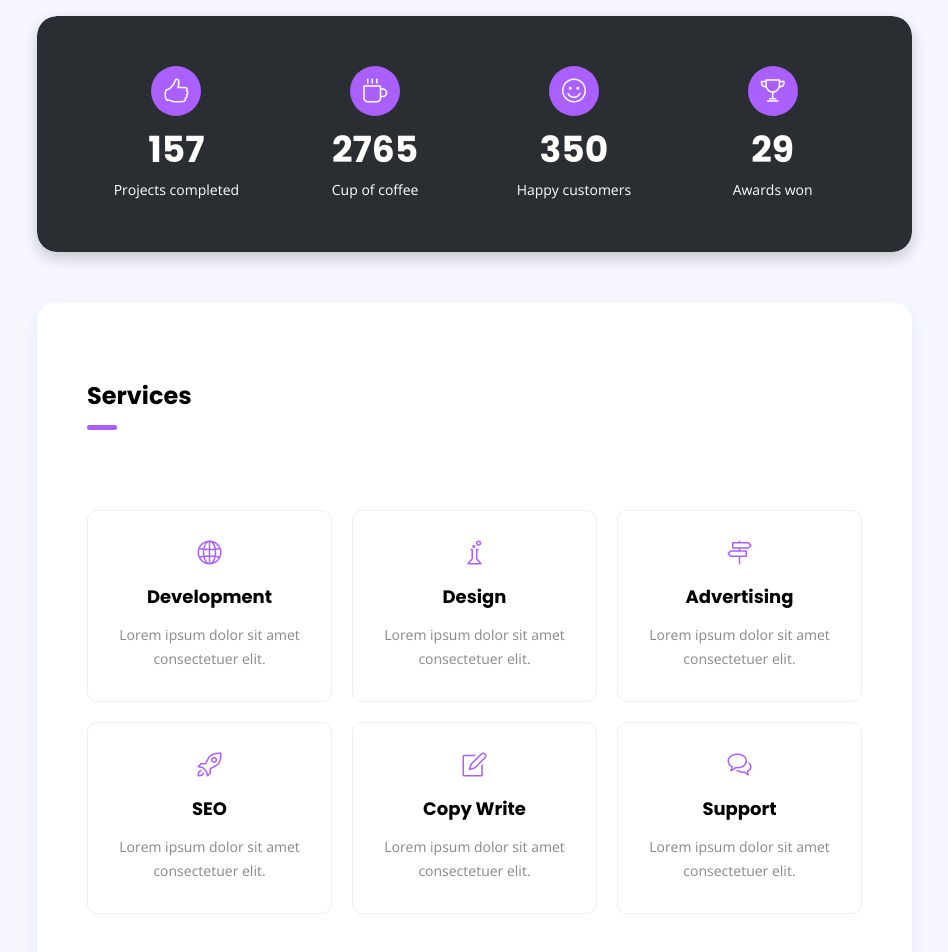
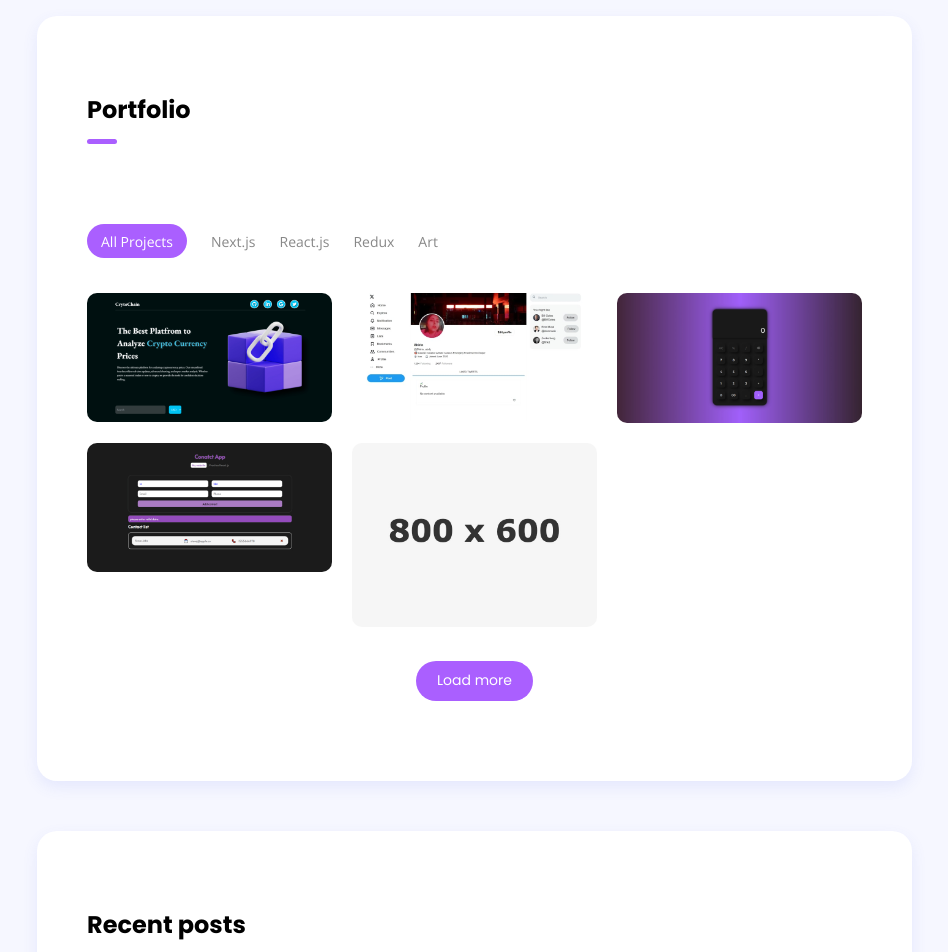
Before and after one commit to ShirinAbdz/portfolio-project, a React (Create React App) app: page / in a window 1280 px wide. Shown: the part 1848-2800 px from the top of the page, without its empty margins (313-1261 px from the left). Built offline with nearby package versions, Linux system fonts and the light colour scheme.

Commit message:
style: remove some sections from home page

```diff
--- a/public/index.html
+++ b/public/index.html
@@ -6,39 +6,16 @@
   <link rel="icon" href="%PUBLIC_URL%/favicon.ico" />
   <meta name="viewport" content="width=device-width, initial-scale=1" />
   <meta name="theme-color" content="#000000" />
-  <meta name="description" content="Web site created using create-react-app" />
+  <meta name="description" content="My Portfolio" />
   <link rel="apple-touch-icon" href="%PUBLIC_URL%/logo192.png" />
-  <!--
-      manifest.json provides metadata used when your web app is installed on a
-      user's mobile device or desktop. See https://developers.google.com/web/fundamentals/web-app-manifest/
-    -->
   <link rel="manifest" href="%PUBLIC_URL%/manifest.json" />
-  <!--
-      Notice the use of %PUBLIC_URL% in the tags above.
-      It will be replaced with the URL of the `public` folder during the build.
-      Only files inside the `public` folder can be referenced from the HTML.
-
-      Unlike "/favicon.ico" or "favicon.ico", "%PUBLIC_URL%/favicon.ico" will
-      work correctly both with client-side routing and a non-root public URL.
-      Learn how to configure a non-root public URL by running `npm run build`.
-    -->
   <link rel="stylesheet" href="/css/simple-line-icons.css">
-  <title>Bako - React Portfolio Template</title>
+  <title>Shirin Abdollahzadeh</title>
 </head>
 
 <body>
-  <noscript>You need to enable JavaScript to run this app.</noscript>
+  <!-- <noscript>You need to enable JavaScript to run this app.</noscript> -->
   <div id="root"></div>
-  <!--
-      This HTML file is a template.
-      If you open it directly in the browser, you will see an empty page.
-
-      You can add webfonts, meta tags, or analytics to this file.
-      The build step will place the bundled scripts into the <body> tag.
-
-      To begin the development, run `npm start` or `yarn start`.
-      To create a production bundle, use `npm run build` or `yarn build`.
-    -->
 </body>
 
 </html>
--- a/src/components/Items/Service.jsx
+++ b/src/components/Items/Service.jsx
@@ -1,13 +1,13 @@
-import React from "react";
+// import React from "react";
 
-function Service({ service: { name, content, icon } }) {
-  return (
-    <div className="service-item text-center">
-      <i className={`${icon} icon-simple`}></i>
-      <h4 className="my-3">{name}</h4>
-      <p className="mb-0">{content}</p>
-    </div>
-  );
-}
+// function Service({ service: { name, content, icon } }) {
+//   return (
+//     <div className="service-item text-center">
+//       <i className={`${icon} icon-simple`}></i>
+//       <h4 className="my-3">{name}</h4>
+//       <p className="mb-0">{content}</p>
+//     </div>
+//   );
+// }
 
-export default Service;
+// export default Service;
--- a/src/components/Layout/Header.jsx
+++ b/src/components/Layout/Header.jsx
@@ -11,7 +11,7 @@ import {
 import { SiGmail } from "react-icons/si";
 
 const headerData = {
-  name: "Shirin Gohari",
+  name: "Shirin Abdollahzadeh",
   designation: "ّFrontend Developer",
   imageThumb: "/images/logo.png",
   social: {
@@ -115,7 +115,7 @@ function Header({ toggleHeader, toggleHandler }) {
                   </Link>
                 )}
               </li>
-              <li>
+              {/* <li>
                 {currentPath === "/" ? (
                   <ScrollLink
                     activeClass="active"
@@ -132,8 +132,8 @@ function Header({ toggleHeader, toggleHandler }) {
                     <i className="icon-bulb"></i>Services
                   </Link>
                 )}
-              </li>
-              <li>
+              </li> */}
+              {/* <li>
                 {currentPath === "/" ? (
                   <ScrollLink
                     activeClass="active"
@@ -150,7 +150,7 @@ function Header({ toggleHeader, toggleHandler }) {
                     <i className="icon-graduation"></i>Resume
                   </Link>
                 )}
-              </li>
+              </li> */}
               <li>
                 {currentPath === "/" ? (
                   <ScrollLink
--- a/src/components/Sections/Services.jsx
+++ b/src/components/Sections/Services.jsx
@@ -1,55 +1,55 @@
-import React from "react";
-import Service from "../Items/Service";
+// import React from "react";
+// import Service from "../Items/Service";
 
-const servicesData = [
-  {
-    id: 1,
-    name: "Development",
-    content: "Lorem ipsum dolor sit amet consectetuer elit.",
-    icon: "icon-globe",
-  },
-  {
-    id: 2,
-    name: "Design",
-    content: "Lorem ipsum dolor sit amet consectetuer elit.",
-    icon: "icon-chemistry",
-  },
-  {
-    id: 3,
-    name: "Advertising",
-    content: "Lorem ipsum dolor sit amet consectetuer elit.",
-    icon: "icon-directions",
-  },
-  {
-    id: 4,
-    name: "SEO",
-    content: "Lorem ipsum dolor sit amet consectetuer elit.",
-    icon: "icon-rocket",
-  },
-  {
-    id: 5,
-    name: "Copy Write",
-    content: "Lorem ipsum dolor sit amet consectetuer elit.",
-    icon: "icon-note",
-  },
-  {
-    id: 6,
-    name: "Support",
-    content: "Lorem ipsum dolor sit amet consectetuer elit.",
-    icon: "icon-bubbles",
-  },
-];
+// const servicesData = [
+//   {
+//     id: 1,
+//     name: "Development",
+//     content: "Lorem ipsum dolor sit amet consectetuer elit.",
+//     icon: "icon-globe",
+//   },
+//   {
+//     id: 2,
+//     name: "Design",
+//     content: "Lorem ipsum dolor sit amet consectetuer elit.",
+//     icon: "icon-chemistry",
+//   },
+//   {
+//     id: 3,
+//     name: "Advertising",
+//     content: "Lorem ipsum dolor sit amet consectetuer elit.",
+//     icon: "icon-directions",
+//   },
+//   {
+//     id: 4,
+//     name: "SEO",
+//     content: "Lorem ipsum dolor sit amet consectetuer elit.",
+//     icon: "icon-rocket",
+//   },
+//   {
+//     id: 5,
+//     name: "Copy Write",
+//     content: "Lorem ipsum dolor sit amet consectetuer elit.",
+//     icon: "icon-note",
+//   },
+//   {
+//     id: 6,
+//     name: "Support",
+//     content: "Lorem ipsum dolor sit amet consectetuer elit.",
+//     icon: "icon-bubbles",
+//   },
+// ];
 
-function Services() {
-  return (
-    <div className="row -mt-20">
-      {servicesData.map((service) => (
-        <div className="col-md-4 col-sm-6 mt-20" key={service.id}>
-          <Service service={service} />
-        </div>
-      ))}
-    </div>
-  );
-}
+// function Services() {
+//   return (
+//     <div className="row -mt-20">
+//       {servicesData.map((service) => (
+//         <div className="col-md-4 col-sm-6 mt-20" key={service.id}>
+//           <Service service={service} />
+//         </div>
+//       ))}
+//     </div>
+//   );
+// }
 
-export default Services;
+// export default Services;
--- a/src/pages/Homepage.jsx
+++ b/src/pages/Homepage.jsx
@@ -39,23 +39,23 @@ function Homepage() {
         </section>
       </Element>
 
-      <Element name="section-funfacts">
+      {/* <Element name="section-funfacts">
         <Funfacts />
-      </Element>
+      </Element> */}
 
-      <Element name="section-services">
+      {/* <Element name="section-services">
         <section className="shadow-blue white-bg padding">
           <SectionHeading title="Services" />
           <Services />
         </section>
-      </Element>
+      </Element> */}
 
-      <Element name="section-experiences">
+      {/* <Element name="section-experiences">
         <section className="shadow-blue white-bg padding">
           <SectionHeading title="Experience" />
           <Experiences />
         </section>
-      </Element>
+      </Element> */}
 
       <Element name="section-portfolios">
         <section className="shadow-blue white-bg padding">
@@ -64,23 +64,23 @@ function Homepage() {
         </section>
       </Element>
 
-      <Element name="section-pricing">
+      {/* <Element name="section-pricing">
         <section className="shadow-blue white-bg padding">
           <SectionHeading title="Pricing table" />
           <PricingTable />
         </section>
-      </Element>
+      </Element> */}
 
-      <Element name="section-testimonials">
+      {/* <Element name="section-testimonials">
         <section className="shadow-blue white-bg padding">
           <SectionHeading title="Testimonials" />
           <Testimonials />
         </section>
-      </Element>
+      </Element> */}
 
-      <Element name="section-clients">
+      {/* <Element name="section-clients">
         <Clients />
-      </Element>
+      </Element> */}
 
       <Element name="section-blogs">
         <section className="shadow-blue white-bg padding">
```
